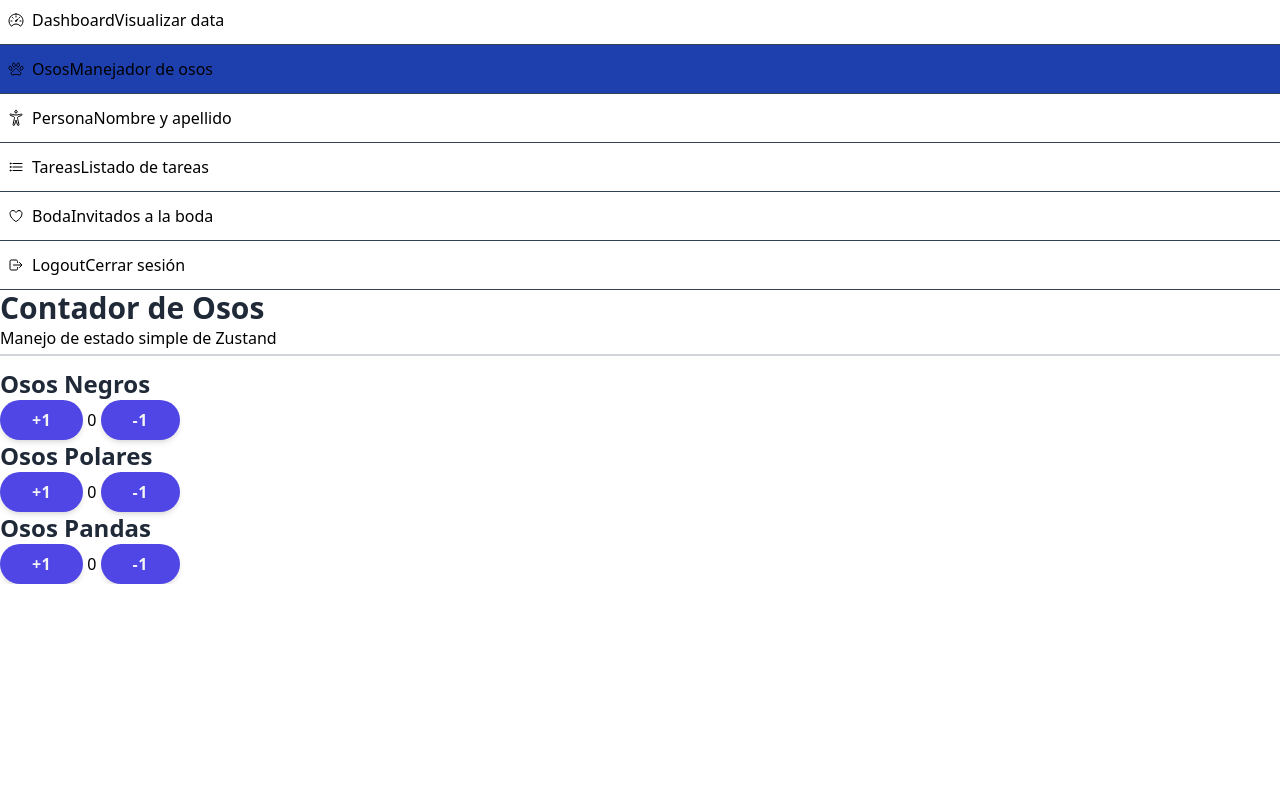
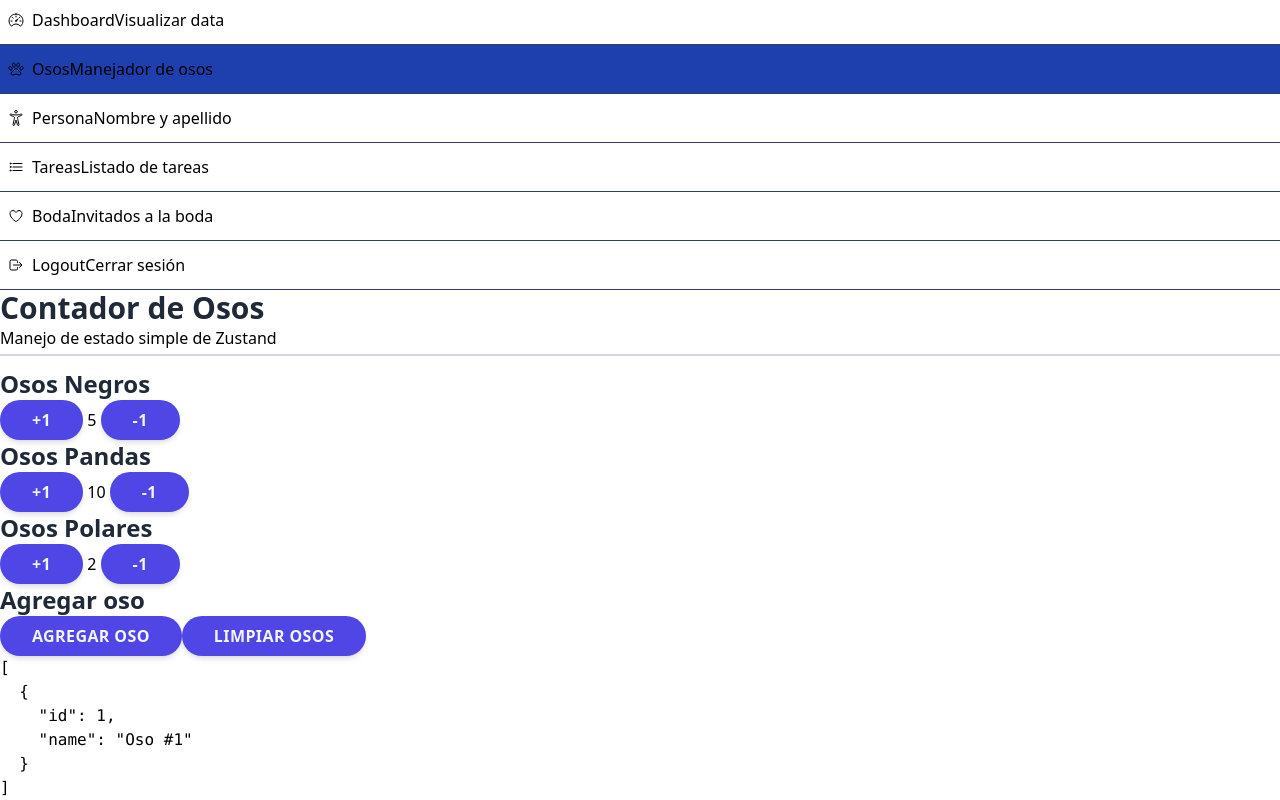
Before and after one commit to Ponny10/ZUSTAND, a React (Vite) app: page /dashboard/bears in a window 1280 px wide. Shown: the part 412-1212 px from the top of the page. Before the commit the page ends 996 px from the top, so only its background shows below. Built offline with nearby package versions, Linux system fonts and the light colour scheme.

Commit message:
✨Feature(Pages): Vista contador de Osos. Total de osos en dashboard.

```diff
--- a/src/pages/01-basic/BearPage.tsx
+++ b/src/pages/01-basic/BearPage.tsx
@@ -1,6 +1,9 @@
 import { WhiteCard } from '../../components';
+import { useBear } from '../../store';
 
 export const BearPage = () => {
+  const { blackPandaBears, increaseBlackBears, increasePandaBears, increasePolarBears, pandaBears, polarPandaBears } = useBear((state) => state);
+
   return (
     <>
       <h1>Contador de Osos</h1>
@@ -8,46 +11,53 @@ export const BearPage = () => {
       <hr />
 
       <div className="grid grid-cols-1 md:grid-cols-2 lg:grid-cols-3 gap-2">
-
-        <WhiteCard centered>
-          <h2>Osos Negros</h2>
-
-          <div className="flex flex-col md:flex-row">
-            <button> +1</button>
-            <span className="text-3xl mx-2 lg:mx-10"> 0 </span>
-            <button>-1</button>
-          </div>
-
-        </WhiteCard>
-
-        <WhiteCard centered>
-          <h2>Osos Polares</h2>
-
-          <div className="flex flex-col md:flex-row">
-            <button> +1</button>
-            <span className="text-3xl mx-2 lg:mx-10"> 0 </span>
-            <button>-1</button>
-
-          </div>
-
-        </WhiteCard>
-
-        <WhiteCard centered>
-          <h2>Osos Pandas</h2>
-
-          <div className="flex flex-col md:flex-row">
-            <button> +1</button>
-            <span className="text-3xl mx-2 lg:mx-10"> 0 </span>
-            <button>-1</button>
-          </div>
-
-        </WhiteCard>
-
-
-
-
+        <ViewBear countPanda={blackPandaBears} increasePanda={increaseBlackBears} typeBear='Osos Negros' />
+        <ViewBear countPanda={pandaBears} increasePanda={increasePandaBears} typeBear='Osos Pandas' />
+        <ViewBear countPanda={polarPandaBears} increasePanda={increasePolarBears} typeBear='Osos Polares' />
+        <AddBear />
       </div>
-
     </>
   );
 };
+
+type _ViewBear = {
+  countPanda: number;
+  increasePanda: (by: number) => void;
+  typeBear: string;
+}
+
+const ViewBear = ({ countPanda, increasePanda, typeBear }: _ViewBear) => {
+
+  return (
+    <WhiteCard centered>
+      <h2>{typeBear}</h2>
+      <div className="flex flex-col md:flex-row">
+        <button onClick={() => increasePanda(1)}> +1</button>
+        <span className="text-3xl mx-2 lg:mx-10"> {countPanda} </span>
+        <button onClick={() => increasePanda(-1)}>-1</button>
+      </div>
+    </WhiteCard>
+  )
+}
+
+const AddBear = () => {
+
+  const addBear = useBear((state) => state.addBear);
+  const clearBears = useBear((state) => state.clearBears);
+  const bears = useBear((state) => state.bears);
+
+  return (
+    <WhiteCard centered>
+      <h2>Agregar oso</h2>
+      <div className="flex flex-col gap-2 mt-2">
+        <button onClick={addBear}> Agregar oso</button>
+        <button onClick={clearBears}>Limpiar osos</button>
+      </div>
+      <pre className='text-left'>
+        {
+          JSON.stringify(bears, null, 2)
+        }
+      </pre>
+    </WhiteCard>
+  )
+}
--- a/src/pages/dashboard/DashboardPage.tsx
+++ b/src/pages/dashboard/DashboardPage.tsx
@@ -1,7 +1,9 @@
 import { IoAccessibilityOutline, IoHeartOutline, IoListOutline, IoLockClosedOutline, IoPawOutline } from 'react-icons/io5';
 import { WhiteCard } from '../../components';
+import { useBear } from '../../store';
 
 export const Dashboard = () => {
+  const bears = useBear((state) => state.computed.totalBears);
   return (
     <>
       <h1>Dashboard</h1>
@@ -13,7 +15,7 @@ export const Dashboard = () => {
         <WhiteCard centered>
           <IoPawOutline size={ 50 } className="text-indigo-600" />
           <h2>Osos</h2>
-          <p>Información</p>
+          <p>{bears}</p>
         </WhiteCard>
 
 
```
Also changed, not shown: 1 other file (tests, documents, lock files or other folders).
